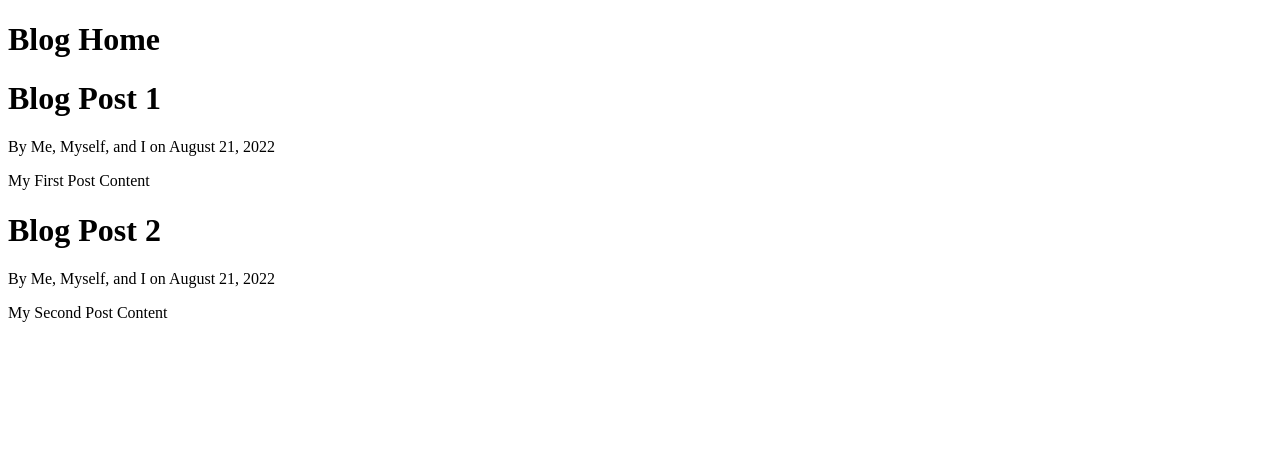
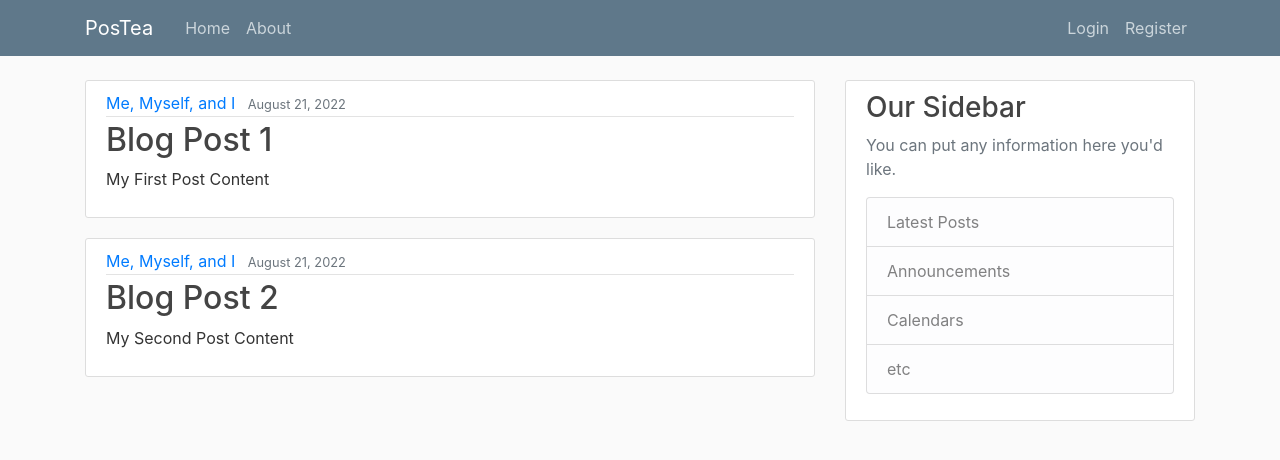
Before and after one commit to Mercovsk/PosTea, a Django app: page / in a window 1280 px wide. Shown: the top 460 px of the page. Run offline with Django 4.2, Linux system fonts and the light colour scheme; some libraries are stand-ins or nearby versions.

Commit message:
bootstrap template and url name

```diff
--- /dev/null
+++ b/blog/static/blog/main.css
@@ -0,0 +1,84 @@
+body {
+    background: #fafafa;
+    color: #333333;
+    margin-top: 5rem;
+  }
+
+  h1, h2, h3, h4, h5, h6 {
+    color: #444444;
+  }
+
+  ul {
+    margin: 0;
+  }
+
+  .bg-steel {
+    background-color: #5f788a;
+  }
+
+  .site-header .navbar-nav .nav-link {
+    color: #cbd5db;
+  }
+
+  .site-header .navbar-nav .nav-link:hover {
+    color: #ffffff;
+  }
+
+  .site-header .navbar-nav .nav-link.active {
+    font-weight: 500;
+  }
+
+  .content-section {
+    background: #ffffff;
+    padding: 10px 20px;
+    border: 1px solid #dddddd;
+    border-radius: 3px;
+    margin-bottom: 20px;
+  }
+
+  .article-title {
+    color: #444444;
+  }
+
+  a.article-title:hover {
+    color: #428bca;
+    text-decoration: none;
+  }
+
+  .article-content {
+    white-space: pre-line;
+  }
+
+  .article-img {
+    height: 65px;
+    width: 65px;
+    margin-right: 16px;
+  }
+
+  .article-metadata {
+    padding-bottom: 1px;
+    margin-bottom: 4px;
+    border-bottom: 1px solid #e3e3e3
+  }
+
+  .article-metadata a:hover {
+    color: #333;
+    text-decoration: none;
+  }
+
+  .article-svg {
+    width: 25px;
+    height: 25px;
+    vertical-align: middle;
+  }
+
+  .account-img {
+    height: 125px;
+    width: 125px;
+    margin-right: 20px;
+    margin-bottom: 16px;
+  }
+
+  .account-heading {
+    font-size: 2.5rem;
+  }
--- a/blog/templates/blog/about.html
+++ b/blog/templates/blog/about.html
@@ -1,7 +1,5 @@
 {% extends "blog/base.html" %}
 
 {% block content %}
-
     <h1>Blog About</h1>
-
 {% endblock content %}
--- a/blog/templates/blog/base.html
+++ b/blog/templates/blog/base.html
@@ -1,8 +1,14 @@
+{% load static %}
 <!DOCTYPE html>
 <html lang="en">
 <head>
     <meta charset="UTF-8">
     <meta name="viewport" content="width=device-width, initial-scale=1.0">
+
+    <link rel="stylesheet" href="https://cdn.jsdelivr.net/npm/bootstrap@4.0.0/dist/css/bootstrap.min.css" integrity="sha384-Gn5384xqQ1aoWXA+058RXPxPg6fy4IWvTNh0E263XmFcJlSAwiGgFAW/dAiS6JXm" crossorigin="anonymous">
+
+    <link rel="stylesheet" type="text/css" href="{% static 'blog/main.css' %}">
+
     {% if title %}
     <title>PosTea Blog - {{ title }}</title>
     {% else %}
@@ -10,7 +16,51 @@
     {% endif %}
 </head>
 <body>
-    {% block content %}
-    {% endblock %}
+    <header class="site-header">
+        <nav class="navbar navbar-expand-md navbar-dark bg-steel fixed-top">
+            <div class="container">
+                <a class="navbar-brand mr-4" href="{% url 'blog-home' %}">PosTea</a>
+                <button class="navbar-toggler" type="button" data-toggle="collapse" data-target="#navbarToggle" aria-controls="navbarToggle" aria-expanded="false" aria-label="Toggle navigation">
+                    <span class="navbar-toggler-icon"></span>
+                </button>
+                <div class="collapse navbar-collapse" id="navbarToggle">
+                    <div class="navbar-nav mr-auto">
+                        <a class="nav-item nav-link" href="{% url 'blog-home' %}">Home</a>
+                        <a class="nav-item nav-link" href="{% url 'blog-about' %}">About</a>
+                    </div>
+                    <!-- Navbar Right Side -->
+                    <div class="navbar-nav">
+                        <a class="nav-item nav-link" href="#">Login</a>
+                        <a class="nav-item nav-link" href="#">Register</a>
+                    </div>
+                </div>
+            </div>
+        </nav>
+    </header>
+
+    <main role="main" class="container">
+        <div class="row">
+            <div class="col-md-8">
+                {% block content %}{% endblock %}
+            </div>
+            <div class="col-md-4">
+                <div class="content-section">
+                    <h3>Our Sidebar</h3>
+                    <p class='text-muted'>You can put any information here you'd like.
+                        <ul class="list-group">
+                            <li class="list-group-item list-group-item-light">Latest Posts</li>
+                            <li class="list-group-item list-group-item-light">Announcements</li>
+                            <li class="list-group-item list-group-item-light">Calendars</li>
+                            <li class="list-group-item list-group-item-light">etc</li>
+                        </ul>
+                    </p>
+                </div>
+            </div>
+        </div>
+    </main>
+
+    <script src="https://code.jquery.com/jquery-3.2.1.slim.min.js" integrity="sha384-KJ3o2DKtIkvYIK3UENzmM7KCkRr/rE9/Qpg6aAZGJwFDMVNA/GpGFF93hXpG5KkN" crossorigin="anonymous"></script>
+    <script src="https://cdn.jsdelivr.net/npm/popper.js@1.12.9/dist/umd/popper.min.js" integrity="sha384-ApNbgh9B+Y1QKtv3Rn7W3mgPxhU9K/ScQsAP7hUibX39j7fakFPskvXusvfa0b4Q" crossorigin="anonymous"></script>
+    <script src="https://cdn.jsdelivr.net/npm/bootstrap@4.0.0/dist/js/bootstrap.min.js" integrity="sha384-JZR6Spejh4U02d8jOt6vLEHfe/JQGiRRSQQxSfFWpi1MquVdAyjUar5+76PVCmYl" crossorigin="anonymous"></script>
 </body>
 </html>
--- a/blog/templates/blog/home.html
+++ b/blog/templates/blog/home.html
@@ -1,12 +1,16 @@
 {% extends "blog/base.html" %}
 
 {% block content %}
-
-    <h1>Blog Home</h1>
     {% for post in posts %}
-    <h1>{{ post.title }}</h1>
-    <p>By {{ post.author }} on {{ post.date_posted }}</p>
-    <p>{{ post.content }}</p>
+        <article class="media content-section">
+            <div class="media-body">
+                <div class="article-metadata">
+                    <a class="mr-2" href="#">{{ post.author }}</a>
+                    <small class="text-muted">{{ post.date_posted }}</small>
+                </div>
+                <h2><a class="article-title" href="#">{{ post.title }}</a></h2>
+                <p class="article-content">{{ post.content }}</p>
+            </div>
+        </article>
     {% endfor %}
-
 {% endblock content %}
```
